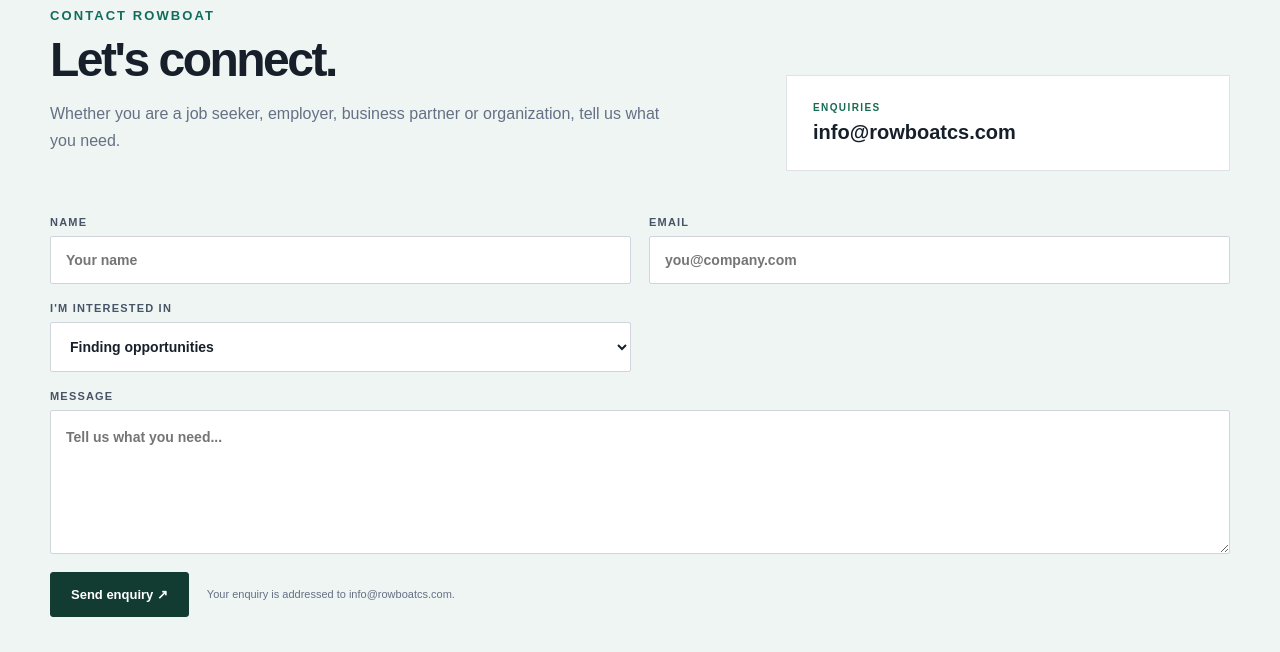
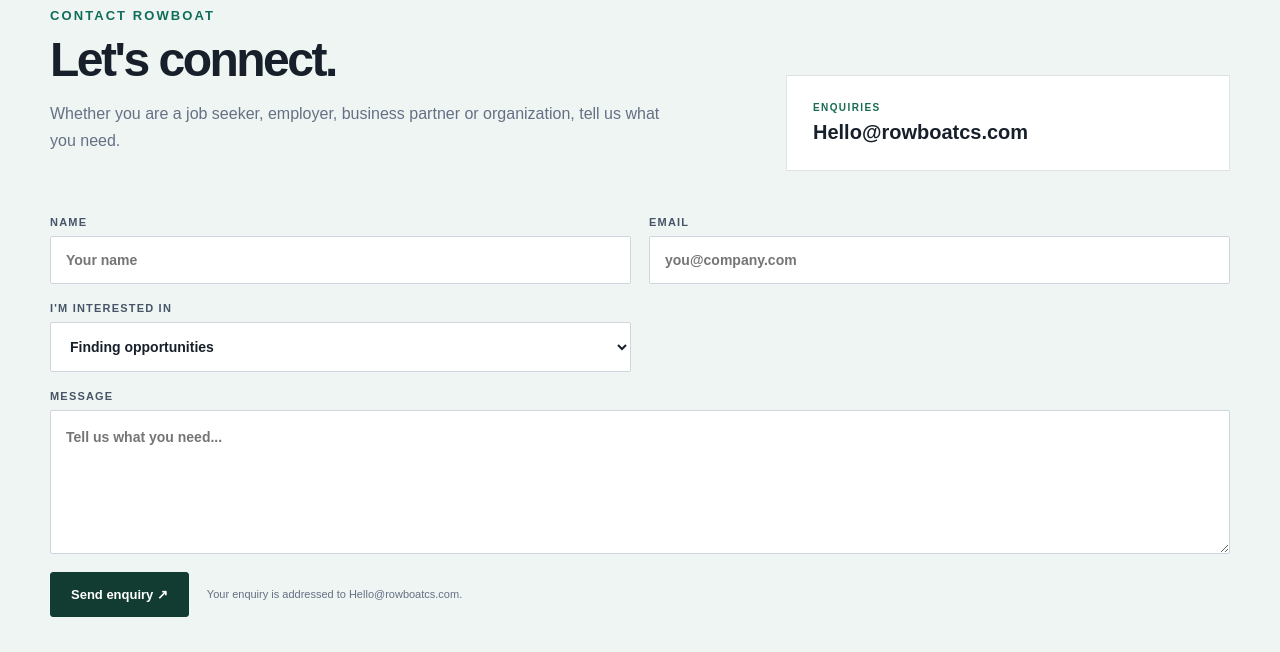
Before and after one commit to RanjithKumarP-Rowboatcs/Rowboat-jobs, a Next.js app: page / in a window 1280 px wide. Shown: the part 3400-4052 px from the top of the page. Built offline with nearby package versions, Linux system fonts and the light colour scheme.

Commit message:
Update website enquiry contact to Hello email

```diff
--- a/app/page.tsx
+++ b/app/page.tsx
@@ -29,8 +29,8 @@
     const message = String(form.get('message') || '')
     const subject = `ROWBOAT website enquiry — ${interest}`
     const body = `Name: ${name}\nEmail: ${email}\nInterest: ${interest}\n\nMessage:\n${message}`
-    window.location.href = `mailto:info@rowboatcs.com?subject=${encodeURIComponent(subject)}&body=${encodeURIComponent(body)}`
-    setMessageStatus('Your email app has been opened with the enquiry addressed to info@rowboatcs.com.')
+    window.location.href = `mailto:Hello@rowboatcs.com?subject=${encodeURIComponent(subject)}&body=${encodeURIComponent(body)}`
+    setMessageStatus('Your email app has been opened with the enquiry addressed to Hello@rowboatcs.com.')
   }
 
   return <>
@@ -60,7 +60,7 @@
 
       <section className="careersSection" id="careers"><div className="container careersWrap"><div><div className="eyebrow">Careers at Rowboat</div><h2>We are building the platform as we go.</h2><p>When Rowboat Consulting Services has its own open positions, they will be published here. We will not create placeholder vacancies simply to make the site look complete.</p></div><div className="careerBox"><img src="/rowboat-mark.svg" alt=""/><strong>No current Rowboat openings.</strong><span>Check back for future opportunities.</span></div></div></section>
 
-      <section className="contactSection" id="contact"><div className="container"><div className="contactIntro"><div><div className="eyebrow">Contact Rowboat</div><h2>Let's connect.</h2><p>Whether you are a job seeker, employer, business partner or organization, tell us what you need.</p></div><div className="contactDetails"><span>Enquiries</span><a href="mailto:info@rowboatcs.com">info@rowboatcs.com</a></div></div><form className="contactForm" onSubmit={handleContactSubmit}><label>Name<input name="name" required placeholder="Your name" autoComplete="name"/></label><label>Email<input name="email" type="email" required placeholder="you@company.com" autoComplete="email"/></label><label>I'm interested in<select name="interest"><option>Finding opportunities</option><option>Posting an IT hiring requirement</option><option>Posting a manufacturing hiring requirement</option><option>Business partnership</option><option>General enquiry</option></select></label><label>Message<textarea name="message" required rows={5} placeholder="Tell us what you need..."></textarea></label><div className="formActions"><button className="btn btnPrimary" type="submit">Send enquiry ↗</button><span className="formNote">Your enquiry is addressed to info@rowboatcs.com.</span></div>{messageStatus && <p className="messageStatus" role="status">{messageStatus}</p>}</form></div></section>
+      <section className="contactSection" id="contact"><div className="container"><div className="contactIntro"><div><div className="eyebrow">Contact Rowboat</div><h2>Let's connect.</h2><p>Whether you are a job seeker, employer, business partner or organization, tell us what you need.</p></div><div className="contactDetails"><span>Enquiries</span><a href="mailto:Hello@rowboatcs.com">Hello@rowboatcs.com</a></div></div><form className="contactForm" onSubmit={handleContactSubmit}><label>Name<input name="name" required placeholder="Your name" autoComplete="name"/></label><label>Email<input name="email" type="email" required placeholder="you@company.com" autoComplete="email"/></label><label>I'm interested in<select name="interest"><option>Finding opportunities</option><option>Posting an IT hiring requirement</option><option>Posting a manufacturing hiring requirement</option><option>Business partnership</option><option>General enquiry</option></select></label><label>Message<textarea name="message" required rows={5} placeholder="Tell us what you need..."></textarea></label><div className="formActions"><button className="btn btnPrimary" type="submit">Send enquiry ↗</button><span className="formNote">Your enquiry is addressed to Hello@rowboatcs.com.</span></div>{messageStatus && <p className="messageStatus" role="status">{messageStatus}</p>}</form></div></section>
     </main>
 
     <footer className="footer"><div className="container footerTop"><div className="footerBrand"><RowboatLogo className="footerLogo" /></div><div className="footerLinks"><a href="/opportunities">Opportunities</a><a href="#industries">Industries</a><a href="#employers">Employers</a><a href="#careers">Careers</a><a href="#about">About</a><a href="#contact">Contact</a></div></div><div className="container footerBottom"><span>© 2026 ROWBOAT CONSULTING SERVICES</span><span>IT + Manufacturing · Global Opportunities.</span></div></footer>
```
